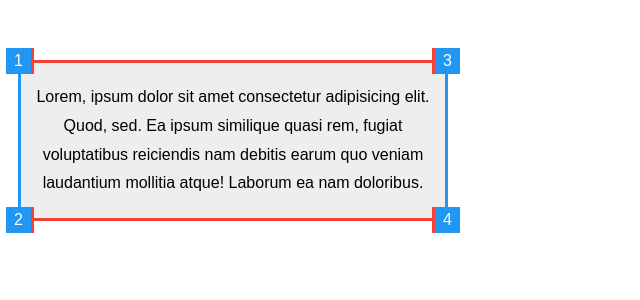
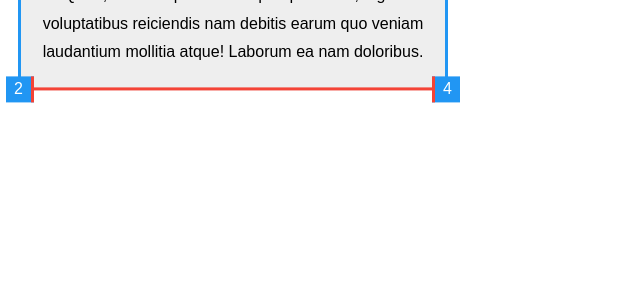
Before and after one commit to mouatezbenariba/elzero-progression, a PHP site: page / in a window 1280 px wide. Shown: the top 300 px of the page, without its empty margins (0-640 px from the left). Run offline with PHP 8.4, Linux system fonts and the light colour scheme.

Commit message:
center div

```diff
--- a/Assignments/CSS/30-33/2/master.css
+++ b/Assignments/CSS/30-33/2/master.css
@@ -1,6 +1,6 @@
 div{
   position: relative;
-  top:50px;
+  top: 50%;
 
   width: 400px;
   margin: 10px ;
@@ -13,6 +13,8 @@ div{
   font-family: Arial, Helvetica, sans-serif;
   text-align: center;
   line-height: 1.8;
+
+  transform: translate(0, -50%);
 }
 
 .top-left,
```
